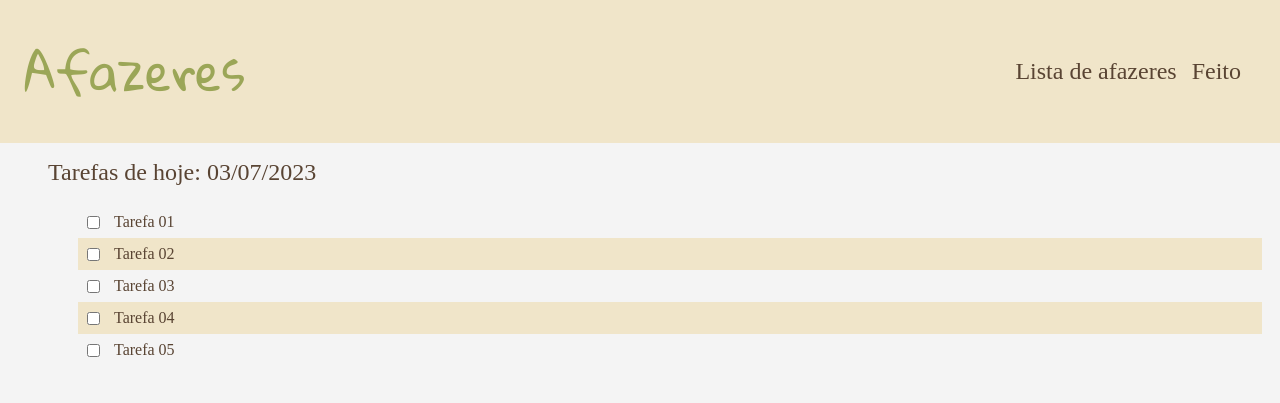
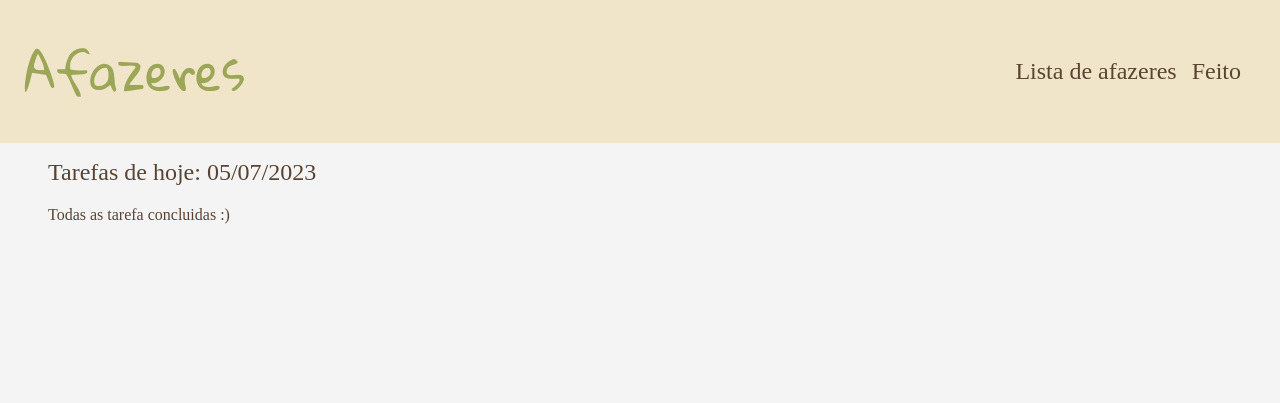
Before and after one commit to YuriTimafejn/Teste_Employ, a PHP site: template src/templates/toDoList.php in a window 1280 px wide. Shown: the top 403 px of the page. Run offline with PHP 8.4, Linux system fonts and the light colour scheme; the template is opened without the code that fills it, so the values that code supplies are empty.

Commit message:
Inclusão de dinamismo na criação da tabelas

```diff
--- a/src/controllers/toDoList.php
+++ b/src/controllers/toDoList.php
@@ -24,7 +24,7 @@
     public function finishedTasks() {
         $tasks = $this->service->findAllDone();
         ob_start();
-        include_once __DIR__ . "/../templates/finished.php";
+        include_once __DIR__ . "/../templates/finishedList.php";
 
         return ob_get_clean();
     }
--- a/src/templates/toDoList.php
+++ b/src/templates/toDoList.php
@@ -4,43 +4,40 @@
 
 include_once "header.php";
 
-Utilities::dd($tasks);
+//Utilities::dd($tasks);
 ?>
 
 <main>
     <div class="tarefas">
         <div class="dataAtual">Data: 01/01/2000</div>
     </div>
-
+    <?php if(!$tasks) {
+        ?>
+    <div> Todas as tarefa concluidas :) </div>
+    <?php
+    } else {
+    ?>
     <div class="listagem">
         <table class="tabela">
+
+            <?php
+                foreach ($tasks as $task) { ?>
+
             <tr class="tb-linha">
                 <td class="tb-coluna">
-                    <input type="checkbox" name="" id="" value="false"></td>
-                <td class="tb-coluna">Tarefa 01</td>
+                    <input type="checkbox" name="" id="<?= $task->getId(); ?>" value="false"></td>
+                <td class="tb-coluna"><?= $task->getDescription(); ?></td>
             </tr>
-            <tr class="tb-linha">
-                <td class="tb-coluna">
-                    <input type="checkbox" name="" id="" value="false"></td>
-                <td class="tb-coluna">Tarefa 02</td>
-            </tr>
-            <tr class="tb-linha">
-                <td class="tb-coluna">
-                    <input type="checkbox" name="" id=""></td>
-                <td class="tb-coluna">Tarefa 03</td>
-            </tr>
-            <tr class="tb-linha">
-                <td class="tb-coluna">
-                    <input type="checkbox" name="" id=""></td>
-                <td class="tb-coluna">Tarefa 04</td>
-            </tr>
-            <tr  class="tb-linha">
-                <td class="tb-coluna">
-                    <input type="checkbox" name="" id=""></td>
-                <td class="tb-coluna">Tarefa 05</td>
-            </tr>
+
+            <?php
+                }
+            ?>
+
         </table>
     </div>
+    <?php
+    }
+    ?>
 </main>
 
 <script src="assets/js/main.js" type="module"></script>
```
Also changed, not shown: src/templates/finishedList.php (+27 -19 lines), public/assets/js/main.js.
